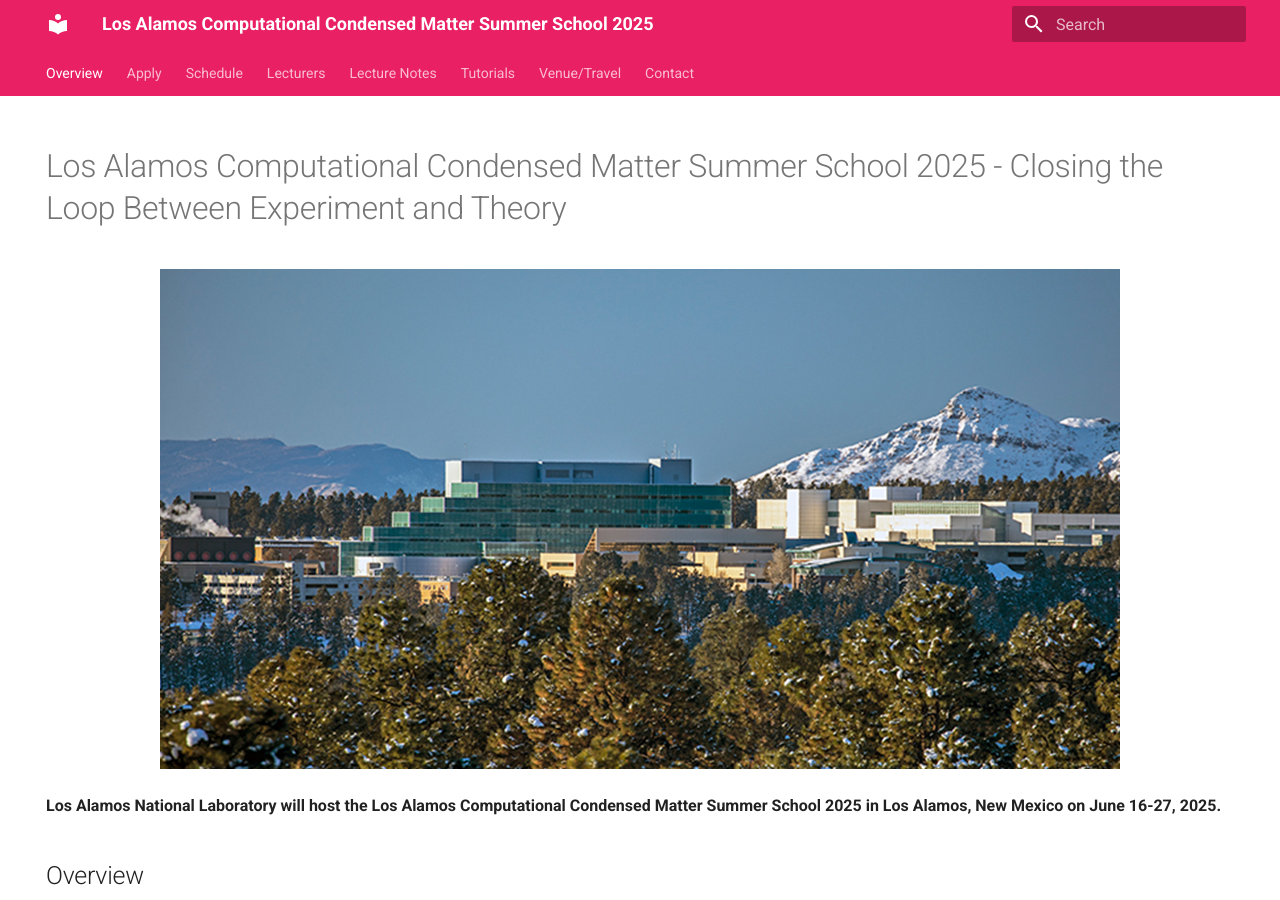
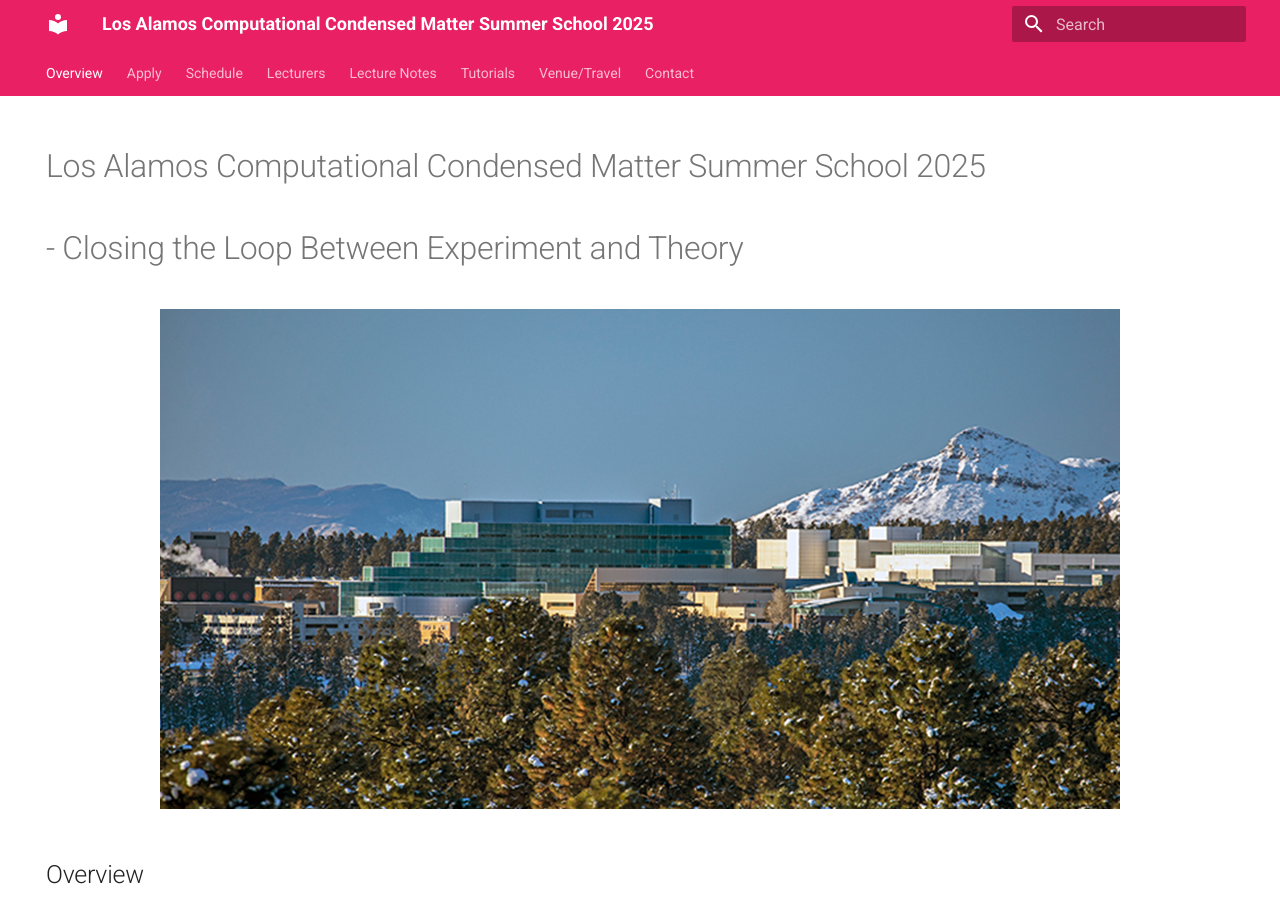
Before and after one commit to LACCMSS/2025, an MkDocs documentation site: the page built from docs/index.md, in a window 1280 px wide and 900 px high. Built offline with MkDocs 1.6.1 and Material for MkDocs 9.7.7, drawn with Linux system fonts in a browser that asks for light colours.

Commit message:
Update index.md

```diff
--- a/docs/index.md
+++ b/docs/index.md
@@ -6,15 +6,12 @@ title: Los Alamos Computational Condensed Matter Summer School 2025
 #template: home.html
 ---
 
-# Los Alamos Computational Condensed Matter Summer School 2025 - Closing the Loop Between Experiment and Theory
+# Los Alamos Computational Condensed Matter Summer School 2025
+# - Closing the Loop Between Experiment and Theory
 
 <p align="center">
   <img src="assets/images/lanl.jpg" />
 </p>
-
-**Los Alamos National Laboratory will host the Los Alamos Computational Condensed Matter Summer School 2025 in Los Alamos, New Mexico on June 16-27, 2025.**
-
-<!--The 2025 Los Alamos Computational Condensed Matter Summer School will expose students to modern and emerging theoretical, computational, and experimental techniques, and gain hands-on training in applying these approaches to current problems in the physical sciences and engineering.-->
 
 ## Overview
 An increasing number of modern applications of physics, chemistry, materials science, and engineering rely on materials that exhibit manifestations of quantum physics. These quantum materials hold the key not only to new advanced technologies but also to raise fundamental questions about the microscopic physical world. To understand such systems, it has become increasingly necessary to employ a combination of high-resolution spectroscopies and theoretical modeling of the interplay of spin, charge, orbital, and lattice degrees of freedom in parallel to disentangle the rich tapestry of complex properties.
```
